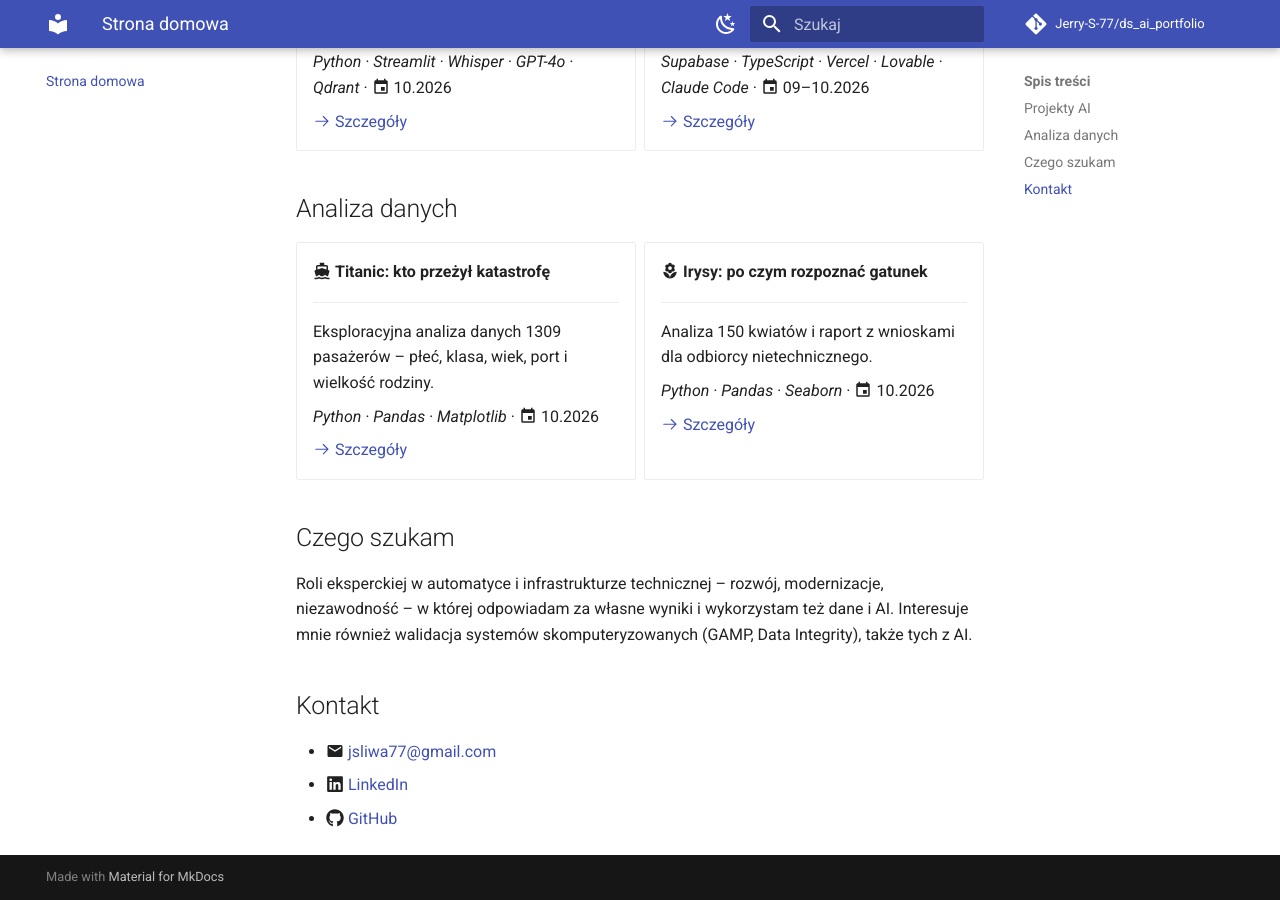
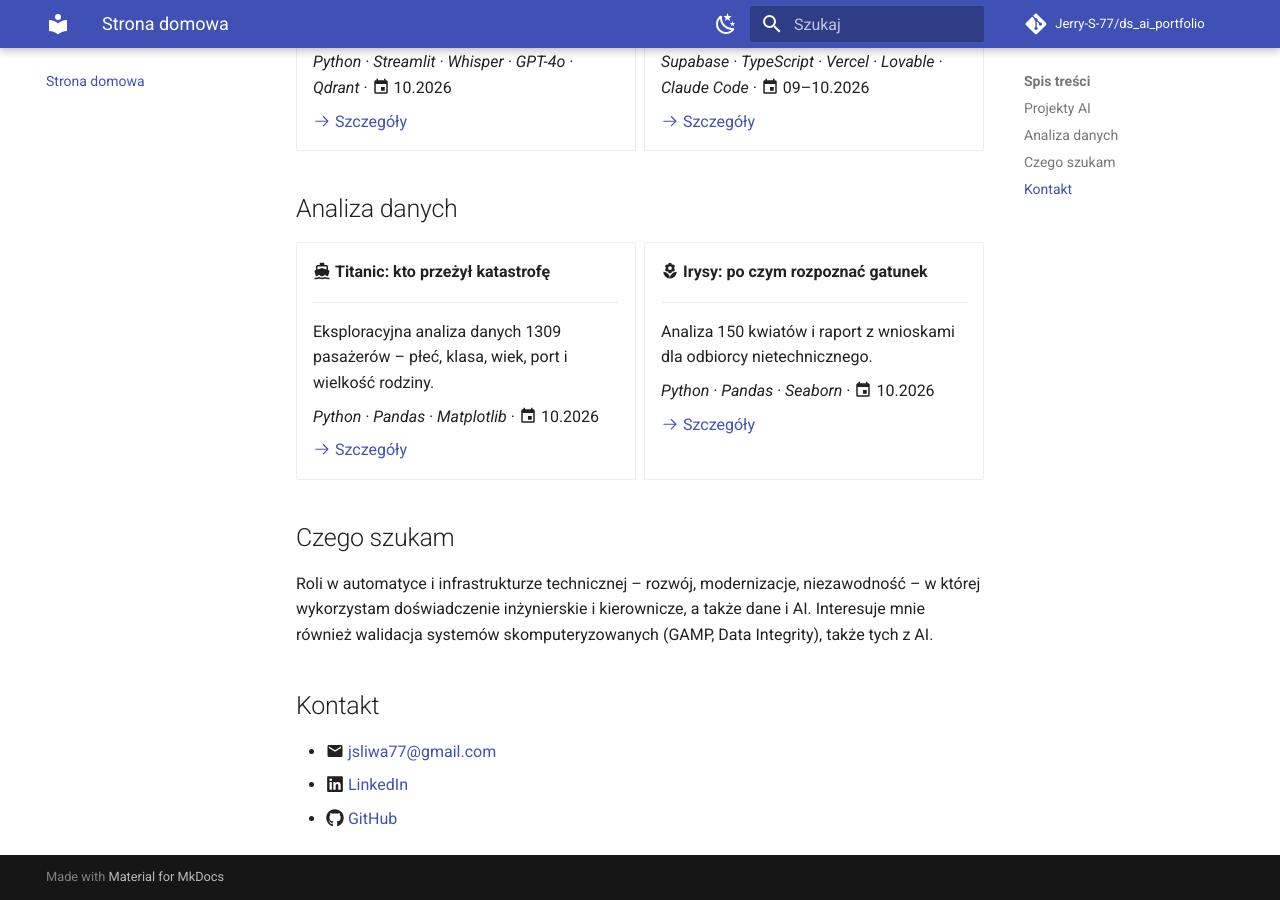
Before and after one commit to Jerry-S-77/ds_ai_portfolio, an MkDocs documentation site: the page built from docs/index.md, in a window 1280 px wide and 900 px high, scrolled down 888 px. Built offline with MkDocs 1.6.1 and Material for MkDocs 9.7.7, drawn with Linux system fonts in a browser that asks for light colours; comment, search, counter and statistics services are not loaded.

Commit message:
Czego szukam: rola w automatyce z wykorzystaniem doświadczenia kierowniczego

```diff
--- a/docs/index.md
+++ b/docs/index.md
@@ -72,8 +72,9 @@ Na tej stronie zebrałem projekty, które zrobiłem w trakcie nauki.
 
 ## Czego szukam
 
-Roli eksperckiej w automatyce i infrastrukturze technicznej – rozwój, modernizacje, niezawodność – w której
-odpowiadam za własne wyniki i wykorzystam też dane i AI. Interesuje mnie również walidacja systemów skomputeryzowanych (GAMP, Data Integrity), także tych z AI.
+Roli w automatyce i infrastrukturze technicznej – rozwój, modernizacje, niezawodność – w której wykorzystam
+doświadczenie inżynierskie i kierownicze, a także dane i AI. Interesuje mnie również walidacja systemów
+skomputeryzowanych (GAMP, Data Integrity), także tych z AI.
 
 ## Kontakt
 
```
